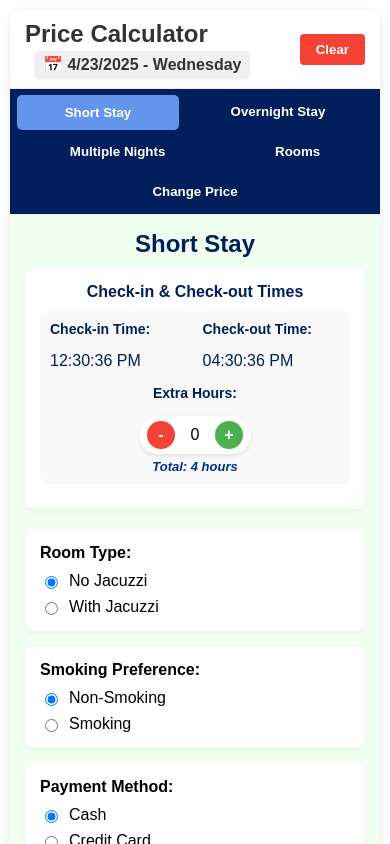
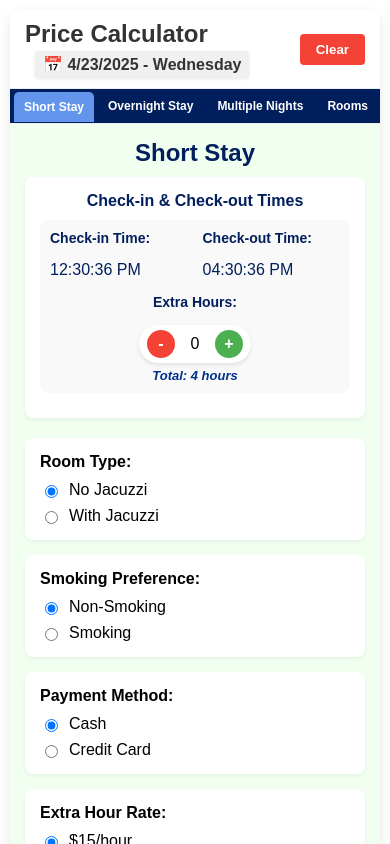
Before and after one commit to sixthemailtest/pricecalculator, a React (Create React App) app: page / in a window 390 px wide. Shown: the top 844 px of the page. Built offline with nearby package versions, Linux system fonts and the light colour scheme.

Commit message:
New chnages7

```diff
--- a/src/App.css
+++ b/src/App.css
@@ -75,25 +75,25 @@
   display: flex;
   background-color: #001f5c; /* Default dark blue */
   border-bottom: 1px solid #eee;
-  flex-wrap: wrap; /* Allow wrapping */
-  padding: 5px 5px 0 5px; /* Add some padding */
+  padding: 5px 5px 0 5px;
+  overflow-x: auto;
+  white-space: nowrap;
 }
 
 .tab-button {
-  /* flex: 1; Removed for natural width */
-  padding: 10px 15px; /* Adjusted padding */
+  padding: 10px 15px;
   border: none;
-  /* background: transparent; Will be set inline */
   font-weight: bold;
   cursor: pointer;
-  transition: background-color 0.3s, color 0.3s;
-  border-radius: 5px 5px 0 0; /* Rounded top corners */
-  margin: 0 2px; /* Spacing between tabs */
-  color: #ffffff; /* Default white text */
-  background-color: #001f5c; /* Default dark blue background */
+  transition: background-color 0.3s, color 0.3s, font-size 0.3s;
+  border-radius: 5px 5px 0 0;
+  margin: 0 2px;
+  color: #ffffff;
+  background-color: #001f5c;
   text-align: center;
-  flex-grow: 1; /* Allow buttons to grow slightly */
-  min-width: 100px; /* Minimum width */
+  flex-grow: 1;
+  min-width: auto;
+  white-space: nowrap;
 }
 
 /* Hover effect for non-active tabs */
@@ -1048,12 +1048,18 @@
   perspective: 1000px;
 }
 
-/* Media Query for Tabs (Adjustments for wrapping) */
-@media (max-width: 700px) { /* Wider breakpoint for tabs */
+/* Media Query for Tabs */
+@media (max-width: 700px) {
+  .stay-tabs {
+    overflow-x: auto;
+    flex-wrap: nowrap;
+    padding: 2px;
+  }
   .tab-button {
-    min-width: 120px; /* Ensure readable width */
-    margin-bottom: 5px; /* Add bottom margin when wrapped */
-    border-radius: 5px; /* Fully rounded corners when wrapped */
+    font-size: 12px;
+    padding: 8px 10px;
+    flex-grow: 0;
+    flex-shrink: 0;
   }
 }
 
```
